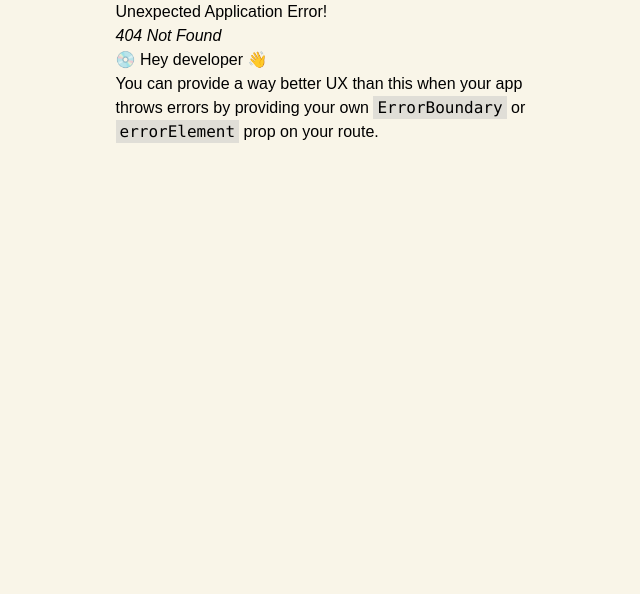
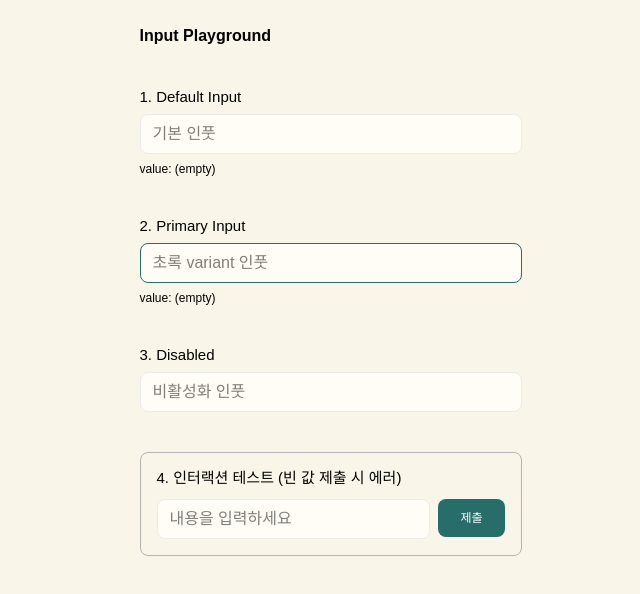
Before and after one commit to p-checkmate/frontend, a React app: page /test-input in a window 1280 px wide. Before the commit this address had no page. Shown: the top 594 px of the page, without its empty margins (302-942 px from the left). Built offline with nearby package versions, Linux system fonts and the light colour scheme; the HTML template or start-up script is replaced by a standard one; a web font is replaced by a local one.

Commit message:
style: Inut 에러 시 흔들림 애니메이션 추가

```diff
--- a/src/components/common/input/Input.tsx
+++ b/src/components/common/input/Input.tsx
@@ -1,21 +1,24 @@
-import * as React from 'react';
-import { cn } from '@/utils/cn';
+import * as React from "react";
+import { cn } from "@/utils/cn";
 
-type InputVariant = 'default' | 'primary';
+type InputVariant = "default" | "primary";
 
-interface InputProps extends Omit<React.InputHTMLAttributes<HTMLInputElement>, 'size'> {
+interface InputProps extends Omit<
+  React.InputHTMLAttributes<HTMLInputElement>,
+  "size"
+> {
   variant?: InputVariant;
   fullWidth?: boolean;
   isError?: boolean;
 }
 
 const INPUT_VARIANT: Record<InputVariant, string> = {
-  default: 'border-gray1 bg-beige2 text-black placeholder:text-gray2',
-  primary: 'border-green1 bg-beige2 text-black placeholder:text-gray2',
+  default: "border-gray1 bg-beige2 text-black placeholder:text-gray2",
+  primary: "border-green1 bg-beige2 text-black placeholder:text-gray2",
 };
 
 const Input: React.FC<InputProps> = ({
-  variant = 'default',
+  variant = "default",
   fullWidth,
   isError,
   className,
@@ -24,18 +27,18 @@ const Input: React.FC<InputProps> = ({
   return (
     <input
       className={cn(
-        'rounded-m h-10 border px-3 outline-none',
-        'transition-colors duration-150',
+        "rounded-m h-10 border px-3 outline-none",
+        "transition-colors duration-150",
 
         INPUT_VARIANT[variant],
 
-        fullWidth && 'w-full',
+        fullWidth && "w-full",
 
-        'focus:ring-1',
-        !isError && 'focus:ring-green3',
-        isError && 'animate-shake border-red-500 focus:ring-red-500',
+        "focus:ring-1",
+        !isError && "focus:ring-green3",
+        isError && "border-red-500 focus:ring-red-500 animate-shake",
 
-        'disabled:bg-gray1 disabled:text-gray4 disabled:cursor-not-allowed',
+        "disabled:bg-gray1 disabled:text-gray4 disabled:cursor-not-allowed",
 
         className,
       )}
--- a/src/components/test/InputTest.tsx
+++ b/src/components/test/InputTest.tsx
@@ -1,9 +1,27 @@
-import { useState } from 'react';
-import { Input } from '@/components';
+import { useState } from "react";
+import { Button, Input } from "@/components";
 
 const InputPlayground = () => {
-  const [value1, setValue1] = useState('');
-  const [value2, setValue2] = useState('');
+  const [value1, setValue1] = useState("");
+  const [value2, setValue2] = useState("");
+
+  // 6. 인터랙션 테스트용 상태
+  const [submitValue, setSubmitValue] = useState("");
+  const [isError, setIsError] = useState(false);
+  const [shakeKey, setShakeKey] = useState(0);
+
+  const handleSubmit = () => {
+    // 값이 비어있으면 에러 처리
+    if (!submitValue.trim()) {
+      setIsError(true);
+      setShakeKey((prev) => prev + 1); // key를 변경해 애니메이션 강제 재실행
+      return;
+    }
+
+    // 성공 시 처리
+    setIsError(false);
+    alert(`제출 성공: ${submitValue}`);
+  };
 
   return (
     <div className="bg-bg-1 min-h-screen p-6">
@@ -19,7 +37,9 @@ const InputPlayground = () => {
             onChange={(e) => setValue1(e.target.value)}
             fullWidth
           />
-          <p className="text-caption5 text-gray5">value: {value1 || '(empty)'}</p>
+          <p className="text-caption5 text-gray5">
+            value: {value1 || "(empty)"}
+          </p>
         </div>
 
         {/* 초록색 variant */}
@@ -32,34 +52,48 @@ const InputPlayground = () => {
             onChange={(e) => setValue2(e.target.value)}
             fullWidth
           />
-          <p className="text-caption5 text-gray5">value: {value2 || '(empty)'}</p>
-        </div>
-
-        {/* className으로 크기 조절 */}
-        <div className="space-y-3">
-          <p className="text-body1 font-semibold">3. Custom Size</p>
-
-          <Input className="text-caption5 h-8 px-2" placeholder="작은 인풋" />
-          <Input className="text-body1 h-12 px-4" placeholder="큰 인풋" />
+          <p className="text-caption5 text-gray5">
+            value: {value2 || "(empty)"}
+          </p>
         </div>
 
         {/* disabled */}
         <div className="space-y-2">
-          <p className="text-body1 font-semibold">4. Disabled</p>
+          <p className="text-body1 font-semibold">3. Disabled</p>
           <Input disabled placeholder="비활성화 인풋" fullWidth />
         </div>
 
-        {/* error */}
-        <div className="space-y-2">
-          <p className="text-body1 font-semibold">5. Error 상태</p>
-          <Input variant="primary" isError placeholder="에러 인풋" fullWidth />
+        {/*인터랙션 테스트*/}
+        <div className="space-y-3 rounded-lg border border-gray2 p-4">
+          <p className="text-body1 font-semibold">
+            4. 인터랙션 테스트 (빈 값 제출 시 에러)
+          </p>
+          <div className="flex gap-2">
+            <div className="flex-1">
+              <Input
+                key={shakeKey}
+                value={submitValue}
+                onChange={(e) => {
+                  setSubmitValue(e.target.value);
+                  if (isError) setIsError(false);
+                }}
+                isError={isError}
+                placeholder="내용을 입력하세요"
+                fullWidth
+              />
+              {isError && (
+                <p className="mt-1 text-caption5 text-red-500">
+                  필수 입력 항목입니다!
+                </p>
+              )}
             </div>
+            <Button onClick={handleSubmit} variant="solid" color="green">
+              제출
+            </Button>
+          </div>
+        </div>
       </div>
-
-      <div className="flex min-h-screen items-center justify-center bg-white">
-        <div className="animate-shake h-24 w-24 bg-red-400" />
-        </div>
-          </div>
+    </div>
   );
 };
 
--- a/src/index.css
+++ b/src/index.css
@@ -1,9 +1,9 @@
-@import '../public/fonts/fonts.css';
-@import 'tailwindcss';
+@import "../public/fonts/fonts.css";
+@import "tailwindcss";
 
 /*필요에 따라 추가해서 쓰시면 됩니다!*/
 :root {
-  --font-default: 'Pretendard', sans-serif;
+  --font-default: "Pretendard", sans-serif;
   /* === 색깔 === */
   --color-beige1: #f9f5e8;
   --color-beige2: #fffdf6; /*조금 더 연한 색*/
@@ -208,22 +208,21 @@
   }
 
   /*버튼 텍스트 색상*/
-  .btn-text-white{
+  .btn-text-white {
     color: var(--color-white);
   }
 
-  .btn-text-black{
+  .btn-text-black {
     color: var(--color-black);
   }
 
-  .btn-text-green1{
+  .btn-text-green1 {
     color: var(--color-green1);
   }
 
-  .btn-text-gray3{
+  .btn-text-gray3 {
     color: var(--color-gray3);
   }
-
 
   /*텍스트 색상*/
   .text-gray1 {
@@ -254,7 +253,7 @@
     color: var(--color-green2);
   }
 
-  .text-white{
+  .text-white {
     color: var(--color-white);
   }
 
@@ -311,4 +310,21 @@
   html {
     scrollbar-gutter: stable;
   }
+
+  @keyframes shake {
+    0%,
+    100% {
+      transform: translateX(0);
+    }
+    25% {
+      transform: translateX(-4px);
+    }
+    75% {
+      transform: translateX(4px);
+    }
+  }
+
+  .animate-shake {
+    animation: shake 0.2s ease-in-out 0s 2; /* 0.2초 동안 2번 흔들림 */
+  }
 }
```
Also changed, not shown: src/routes/route.tsx (+10 -10 lines).
